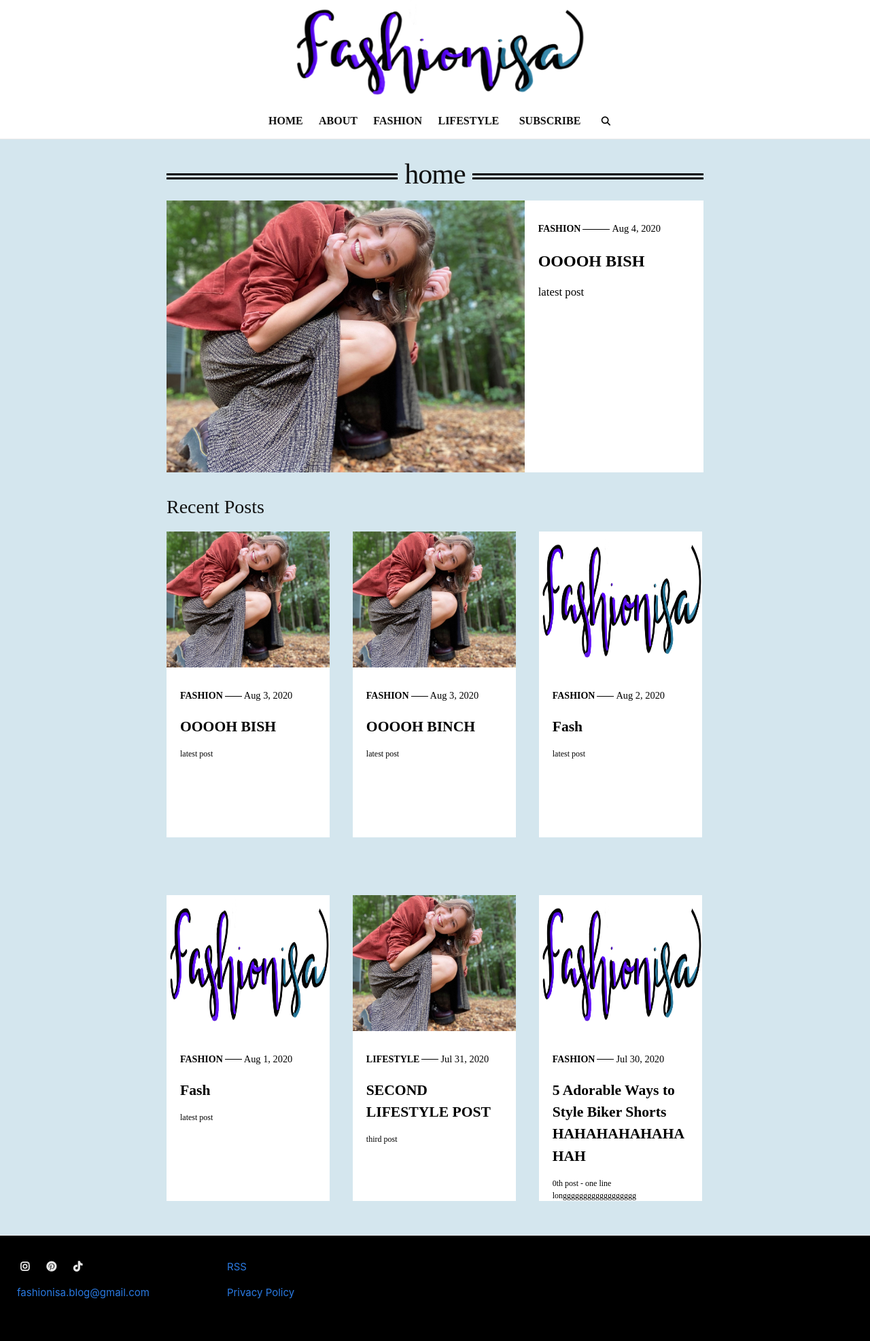
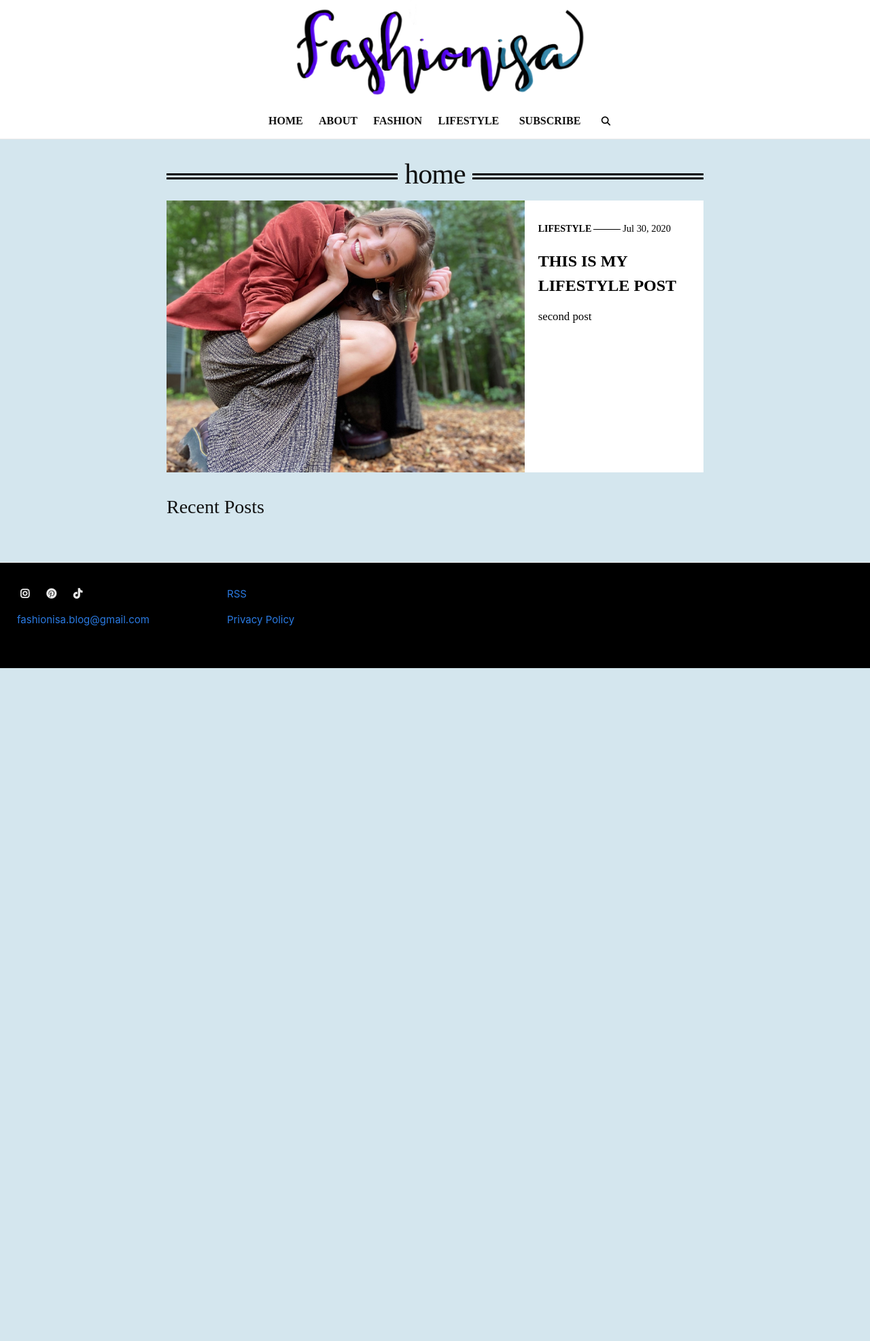
Before and after one commit to iwalte01/fashionisa-blog, a Jekyll site: the page built from index.md, in a window 1280 px wide. Shown: the whole page at 68% size. Built offline with Jekyll 4.4.1, drawn with Linux system fonts in a browser that asks for light colours; nearby versions of some CDN libraries; after the commit the page ends 983 px from its top, so only the background shows below that.

Commit message:
deleted all test posts

```diff
--- a/_sass/minima/_layout.scss
+++ b/_sass/minima/_layout.scss
@@ -860,8 +860,10 @@ text-align: center;
 
   .c-slide {
     height: 390px;
+    max-width: 200px;
     @include media-query($on-palm) {
       height: 350px;
+      max-width: 180px;
     }
 
     margin-right: 20px;
--- a/blog-fashion/_posts/2020-07-30-lol.md
+++ /dev/null
@@ -1,10 +0,0 @@
----
-layout: post
-title:  "5 Adorable Ways to Style Biker Shorts HAHAHAHAHAHAHAH"
-date:   2020-07-30 14:56:00 -400
-category: Fashion
-description: 0th post - one line longggggggggggggggggg
-tags: [summer, cute]
----
-
-HELLOOOOOOOO!!!
--- a/blog-fashion/_posts/2020-08-01-Fash.md
+++ /dev/null
@@ -1,36 +0,0 @@
----
-layout: post
-title:  "Fash"
-date:   2020-08-01 11:34:35 -400
-category: Fashion
-description: latest post
-tags: [summer]
----
-
-Hi this is my fashion post
-
-HELLOOOOOOOO!!!
-
-You’ll find this post in your `_posts` directory. Go ahead and edit it and re-build the site to see your changes. You can rebuild the site in many different ways, but the most common way is to run `jekyll serve`, which launches a web server and auto-regenerates your site when a file is updated.
-
-Jekyll requires blog post files to be named according to the following format:
-
-`YEAR-MONTH-DAY-title.MARKUP`
-
-Where `YEAR` is a four-digit number, `MONTH` and `DAY` are both two-digit numbers, and `MARKUP` is the file extension representing the format used in the file. After that, include the necessary front matter. Take a look at the source for this post to get an idea about how it works.
-
-Jekyll also offers powerful support for code snippets:
-
-{% highlight ruby %}
-def print_hi(name)
-  puts "Hi, #{name}"
-end
-print_hi('Tom')
-#=> prints 'Hi, Tom' to STDOUT.
-{% endhighlight %}
-
-Check out the [Jekyll docs][jekyll-docs] for more info on how to get the most out of Jekyll. File all bugs/feature requests at [Jekyll’s GitHub repo][jekyll-gh]. If you have questions, you can ask them on [Jekyll Talk][jekyll-talk].
-
-[jekyll-docs]: https://jekyllrb.com/docs/home
-[jekyll-gh]:   https://github.com/jekyll/jekyll
-[jekyll-talk]: https://talk.jekyllrb.com/
--- a/blog-fashion/_posts/2020-08-02-hah.md
+++ /dev/null
@@ -1,14 +0,0 @@
----
-layout: post
-title:  "Fash"
-date:   2020-08-02 11:34:35 -400
-category: Fashion
-description: latest post
-tags: [summer]
----
-
-Hi this is my fashion post
-
-HELLOOOOOOOO!!!
-
-You’ll find this post in your `_posts` directory. Go ahead and edit it and re-build the site to see your changes. You can rebuild the site in many different ways, but the most common way is to run `jekyll serve`, which launches a web server and auto-regenerates your site when a file is updated.
--- a/blog-fashion/_posts/2020-08-03-sav.md
+++ /dev/null
@@ -1,12 +0,0 @@
----
-layout: post
-title:  "OOOOH BINCH"
-date:   2020-08-03 11:34:35 -400
-category: Fashion
-thumbnail: /fashionisa-blog/images/about1.jpg
-description: latest post
----
-
-Hi this is my fashion post
-
-HELLOOOOOOOO!!!
--- a/blog-fashion/_posts/2020-08-03-yuh.md
+++ /dev/null
@@ -1,13 +0,0 @@
----
-layout: post
-title:  "OOOOH BISH"
-date:   2020-08-03 11:34:35 -400
-category: Fashion
-thumbnail: https://iwalte01.github.io/fashionisa-blog/images/about1.jpg
-description: latest post
-tags: [summer]
----
-
-Hi this is my fashion post
-
-HELLOOOOOOOO!!!
--- a/blog-fashion/_posts/2020-08-04-uh.md
+++ /dev/null
@@ -1,14 +0,0 @@
----
-layout: post
-title:  "OOOOH BISH"
-date:   2020-08-04 11:34:35 -400
-category: Fashion
-thumbnail: https://iwalte01.github.io/fashionisa-blog/images/about1.jpg
-image: https://iwalte01.github.io/fashionisa-blog/images/about1.jpg
-description: latest post
-tags: [summer]
----
-
-Hi this is my fashion post
-
-HELLOOOOOOOO!!!
--- a/blog-lifestyle/_posts/2020-07-31-second.md
+++ /dev/null
@@ -1,11 +0,0 @@
----
-layout: post
-title:  "SECOND LIFESTYLE POST"
-date:   2020-07-31 14:08:00 -400
-category: Lifestyle
-thumbnail: /fashionisa-blog/images/about1.jpg
-description: third post
-tags: [summer]
----
-
-Hi this is YET ANOTHER POST
```
Also changed, not shown: blog-fashion/_posts/2020-07-29-four.md (deleted, +0 -13 lines), blog-lifestyle/_posts/2020-07-29-Lifestyle.md (deleted, +0 -11 lines).
